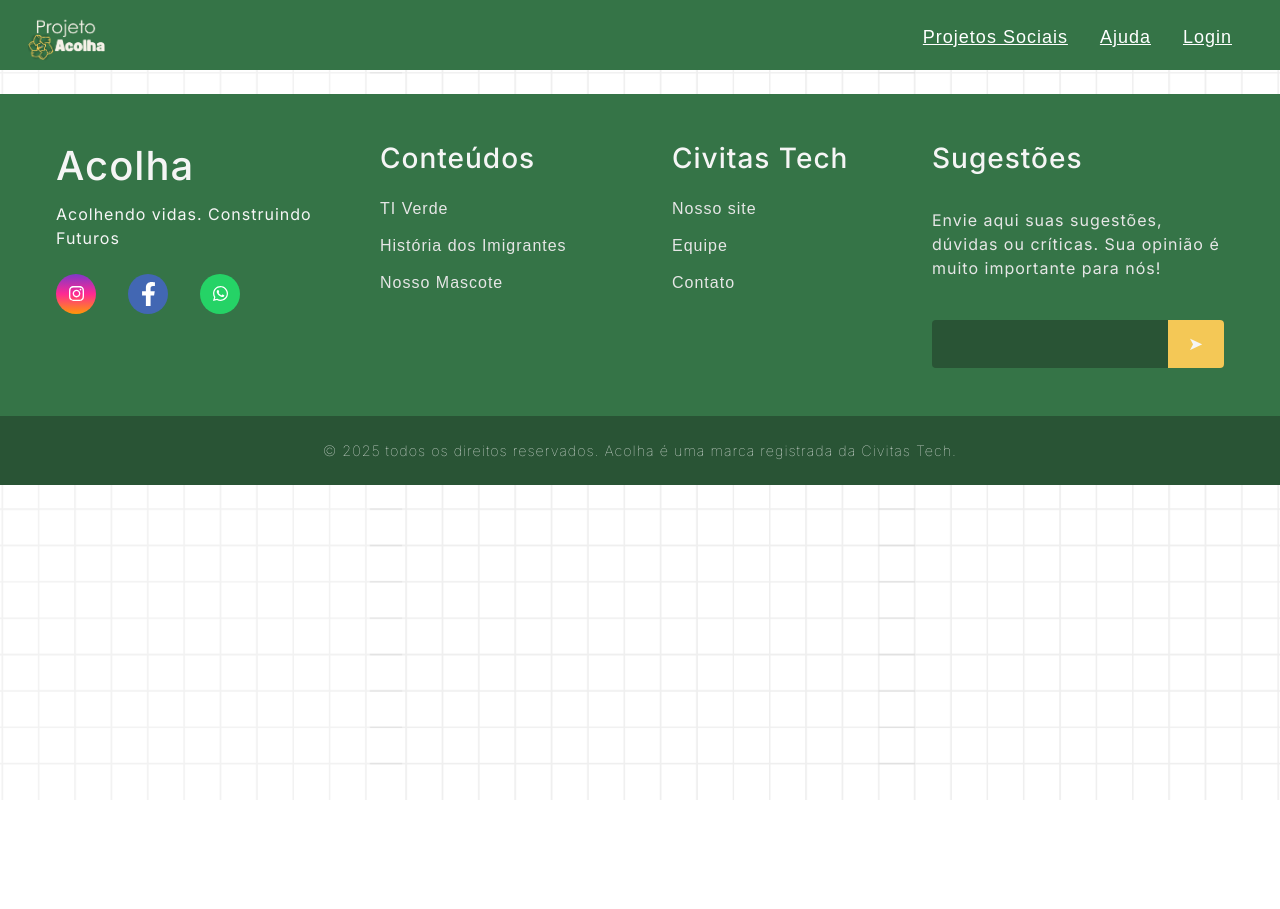
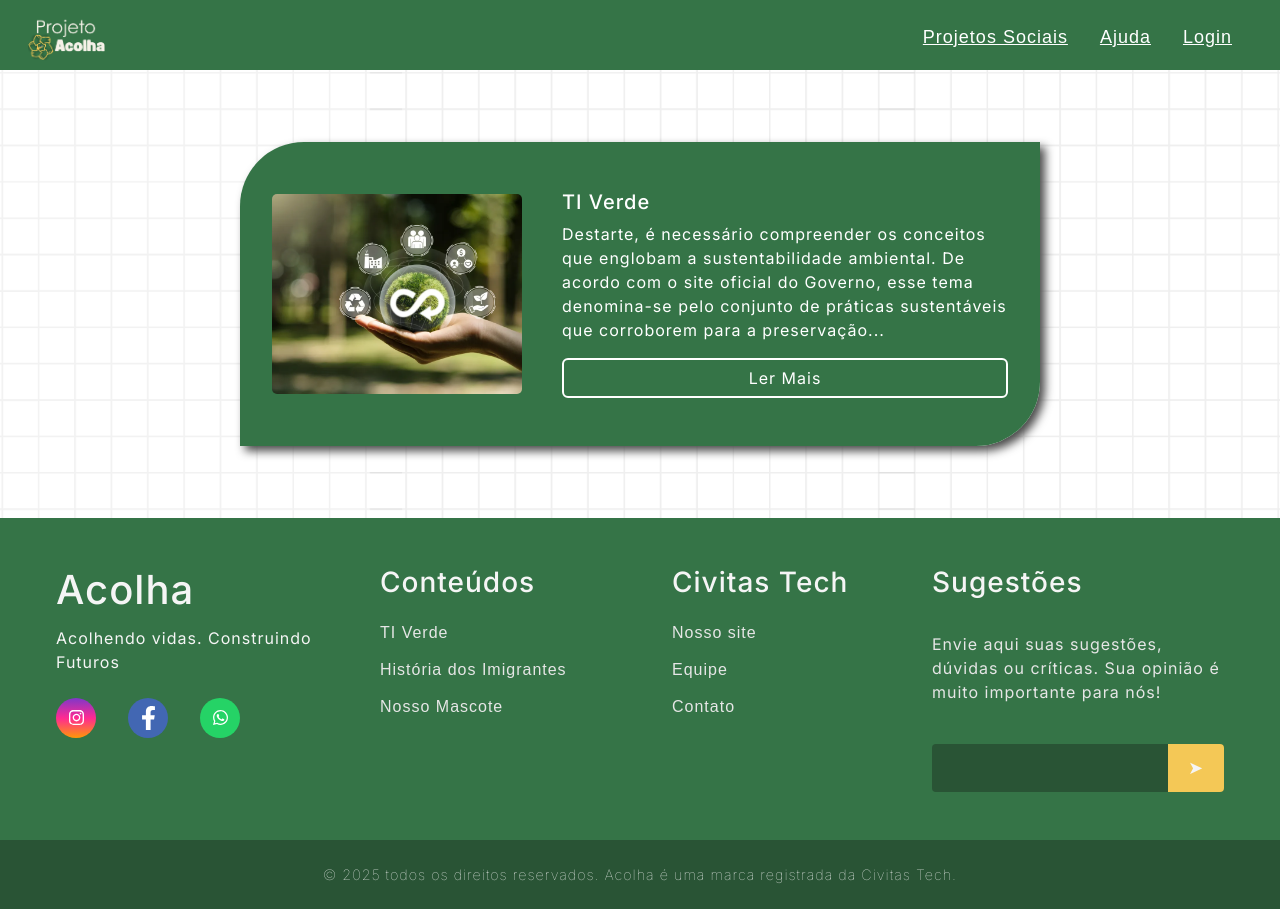
Before and after one commit to omathgabriel/Acolha, a plain HTML site: page index.html in a window 1280 px wide. Before the commit the page ends 800 px from the top, so only its background shows below. Drawn offline with nearby package versions, Linux system fonts and the light colour scheme.

Commit message:
Foi adicionado o novo modelo de Card

```diff
--- a/CSS/estiloBase.css
+++ b/CSS/estiloBase.css
@@ -16,6 +16,54 @@ body {
     min-height: 100vh;
 }
 
+.card {
+    display: flex !important;
+    flex-direction: row !important;
+    align-items: center !important;
+    border: 0 !important;
+    border-radius: 0 !important;
+    color: #fff !important;
+    box-shadow: 5px 5px 10px #494949 !important;
+    padding: 2em 0 !important;
+    border-bottom-right-radius: 4em !important;
+    border-top-left-radius: 4em !important;
+    background: linear-gradient(to left, #357447 50%, #194726 50%) !important;
+    background-size: 200% !important;
+    background-position: right !important;
+    transition: background-position 0.5s ease-out !important;
+}
+
+.card:hover {
+    background-position: left !important;
+}
+
+.card-icon {
+    margin-left: 2em !important;
+    margin-right: 1.5em !important;
+    flex-shrink: 0 !important;
+    display: flex !important;
+    align-items: center !important;
+}
+.card-icon i{
+  font-size: 3em;
+}
+.card-icon img {
+    width: 250px !important;
+    height: 200px !important;
+    object-fit: cover !important;
+    border-radius: 5px !important;
+    display: block !important;
+}
+.card-body {
+    flex: 1 !important;
+    padding-right: 2em !important;
+    display: flex !important;
+    flex-direction: column !important;
+    justify-content: center !important;
+}
+.card:hover {
+  background-position: left;
+}
 
 :root {
     --color-neutral-0: #295435;
@@ -344,3 +392,51 @@ a {
         padding: 3rem 2rem;
     }
 }
+
+.card, .card * {
+    color: #fff !important;
+}
+
+.card .btn {
+    color: #fff !important;
+    border: 2px solid #fff !important;
+    transition: background 0.3s, color 0.3s, border 0.3s !important;
+}
+
+.card .btn:hover,
+.card .btn:focus {
+    background-color: #fff !important;
+    color: #000 !important;
+    border: 2px solid #fff !important; /* Borda preta no hover */
+}
+
+@media (max-width: 768px) {
+    .card {
+        flex-direction: column !important;
+        align-items: stretch !important;
+        width: 95% !important;
+        padding: 1em 0 !important;
+    }
+    .card-icon {
+        margin: 0 auto 1em auto !important;
+        justify-content: center !important;
+    }
+    .card-icon img {
+        width: 100% !important;
+        max-width: 300px !important;
+        height: auto !important;
+    }
+    .card-body {
+        padding: 1em !important;
+    }
+    .container-card {
+        min-height: 0 !important;
+    }
+}
+
+.container-card {
+    min-height: 50vh; /* ou ajuste para 60vh, 50vh, etc */
+    display: flex;
+    justify-content: center;
+    align-items: center;
+}
--- a/index.html
+++ b/index.html
@@ -30,6 +30,22 @@
 
     <br>
 
+    <div class="container-card">
+        <div class="card" style="width: 50rem;">
+            <div class="card-icon"><img src="./IMG/TI Verde.webp" alt=""></div>
+            <div class="card-body">
+                <h5 class="card-title">TI Verde</h5>
+                <p class="card-text">Destarte, é necessário compreender os conceitos que englobam a
+sustentabilidade ambiental. De acordo com o site oficial do Governo, esse
+tema denomina-se pelo conjunto de práticas sustentáveis que corroborem
+para a preservação...</p>
+                <a href="#" class="btn btn-outline-light">Ler Mais</a>
+            </div>
+        </div>
+    </div>
+
+    <br>
+
     <footer>
         <div id="footer_content">
             <div id="footer_contacts">
@@ -37,7 +53,8 @@
                 <p>Acolhendo vidas. Construindo Futuros</p>
 
                 <div id="footer_social_media">
-                    <a href="https://www.instagram.com/acolha2025?utm_source=ig_web_button_share_sheet&igsh=ZDNlZDc0MzIxNw==" class="footer-link" id="instagram">
+                    <a href="https://www.instagram.com/acolha2025?utm_source=ig_web_button_share_sheet&igsh=ZDNlZDc0MzIxNw=="
+                        class="footer-link" id="instagram">
                         <svg xmlns="http://www.w3.org/2000/svg"
                             viewBox="0 0 448 512"><!--!Font Awesome Free 6.7.2 by @fontawesome - https://fontawesome.com License - https://fontawesome.com/license/free Copyright 2025 Fonticons, Inc.-->
                             <path fill="#ffffff"
```
Also changed, not shown: IMG/TI Verde.webp (added).
